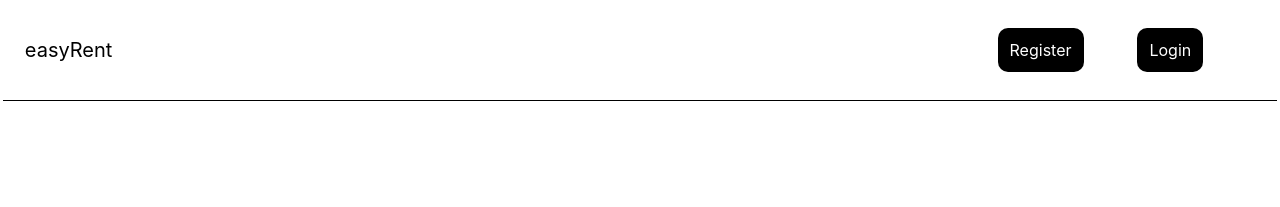
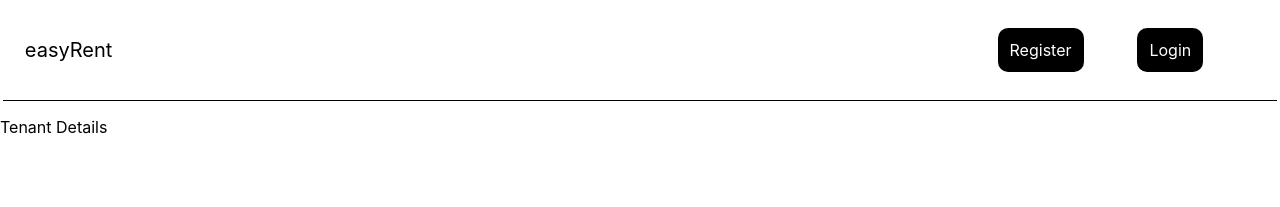
Before and after one commit to matthewhiggins415/easyRentFrontEnd, a React (Create React App) app: page /tenant/1 in a window 1280 px wide. Shown: the top 207 px of the page. Built offline with nearby package versions, Linux system fonts and the light colour scheme.

Commit message:
tenant details screen added.

```diff
--- a/src/App.js
+++ b/src/App.js
@@ -15,6 +15,7 @@ import PropertyEdit from './components/Views/PropertyEdit'
 import Tenants from "./components/Views/Tenants"
 import PropertyAdd from './components/Views/PropertyAdd'
 import TenantAdd from './components/Views/TenantAdd'
+import TenantDetails from './components/Views/TenantDetails'
 
 const AppContainer = styled.div`
   display: flex;
@@ -51,6 +52,7 @@ const App = () => {
         <Route path="/tenants" element={<Tenants user={user} />} exact/>
         <Route path="/propertyadd" element={<PropertyAdd user={user} />} exact/>
         <Route path="/tenantadd/:id" element={<TenantAdd user={user} />} exact/>
+        <Route path="/tenant/:id" element={<TenantDetails user={user} />} exact/>
       </Routes>
       </Container>
     </AppContainer>
--- a/src/components/Views/PropertyDetails.js
+++ b/src/components/Views/PropertyDetails.js
@@ -202,7 +202,7 @@ const PropertyDetails = ({ user }) => {
         <h6>{tenant.firstName}</h6>
         <h6>{tenant.lastName}</h6>
         <h6>tenant info</h6>
-        <Link to="/" style={linkStyle}>•••</Link>
+        <Link to={`/tenant/${tenant._id}`} style={linkStyle}>•••</Link>
     </TenantContainer>
   ))
 
--- /dev/null
+++ b/src/components/Views/TenantDetails.js
@@ -0,0 +1,9 @@
+import React from 'react'
+
+const TenantDetails = ({ user }) => {
+  return (
+    <p>Tenant Details</p>
+  )
+}
+
+export default TenantDetails
```
